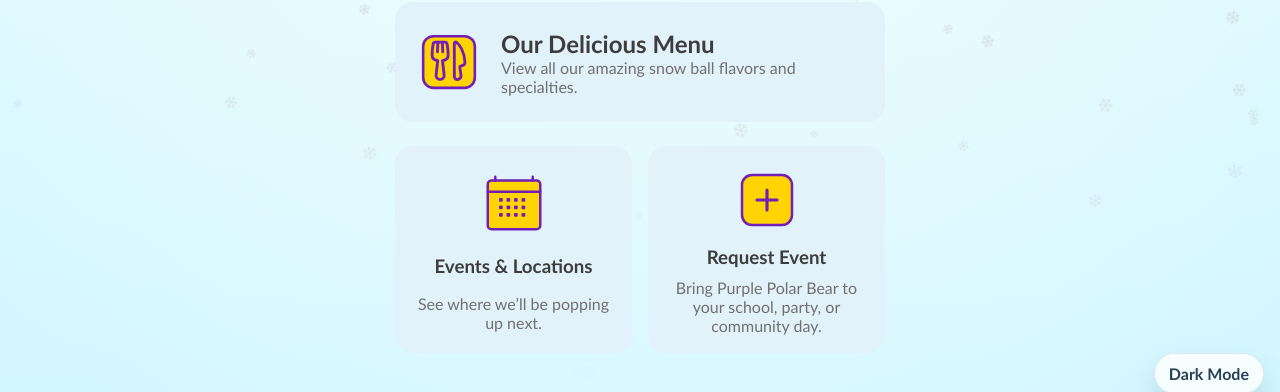
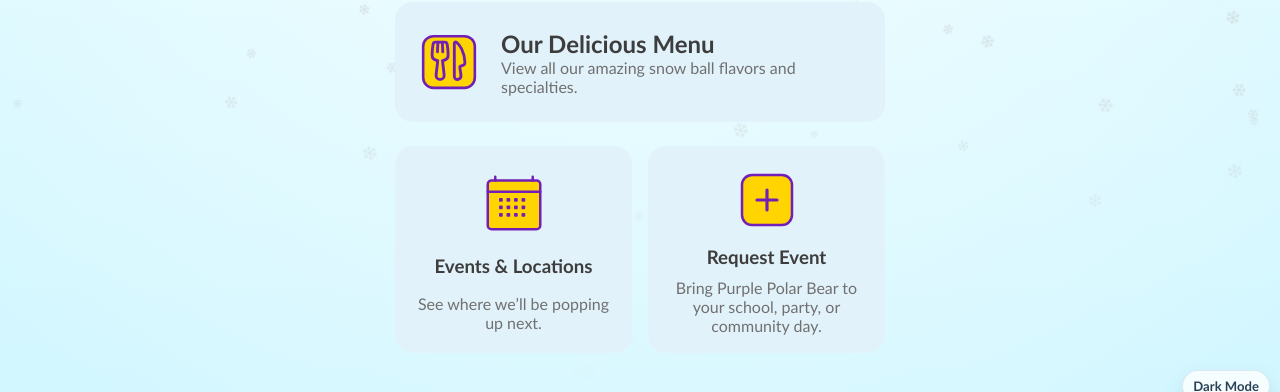
Before and after one commit to Bhauer2011/purple-polar-bear-v2, a website with bundled scripts: page index.html in a window 1280 px wide. Shown: the part 388-780 px from the top of the page. Built offline with nearby package versions, Linux system fonts and the light colour scheme; files whose address does not match are found by name.

Commit message:
Make theme toggle smaller and tuck it into the corner

```diff
--- a/styles.css
+++ b/styles.css
@@ -145,23 +145,24 @@
 
 .theme-toggle {
   position: fixed;
-  right: 16px;
-  bottom: 18px;
+  right: 10px;
+  bottom: 10px;
   z-index: 30;
   border: 1px solid var(--line);
   background: rgba(255, 255, 255, 0.78);
   color: var(--text-dark);
   border-radius: 999px;
-  padding: 10px 14px;
+  padding: 7px 10px;
   font-weight: 800;
-  box-shadow: 0 14px 28px rgba(70, 109, 145, 0.2);
+  font-size: 0.82rem;
+  box-shadow: 0 10px 20px rgba(70, 109, 145, 0.18);
   backdrop-filter: blur(14px);
 }
 
 body.theme-dark .theme-toggle {
   background: rgba(37, 17, 60, 0.9);
   color: #f7efff;
-  box-shadow: 0 18px 30px rgba(10, 4, 18, 0.3);
+  box-shadow: 0 12px 22px rgba(10, 4, 18, 0.24);
 }
 
 .topbar {
```
